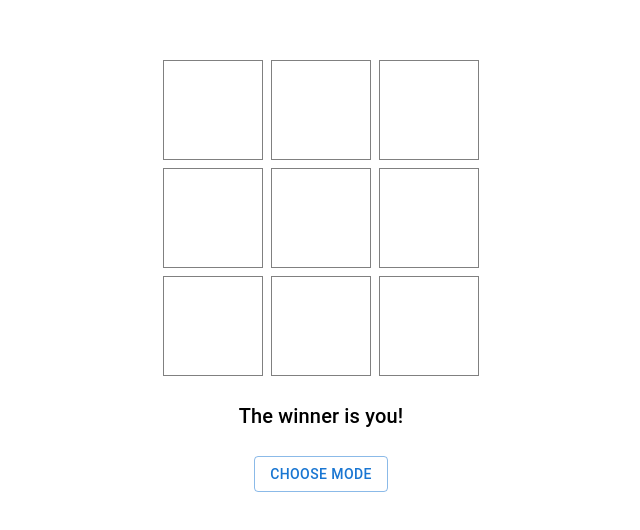
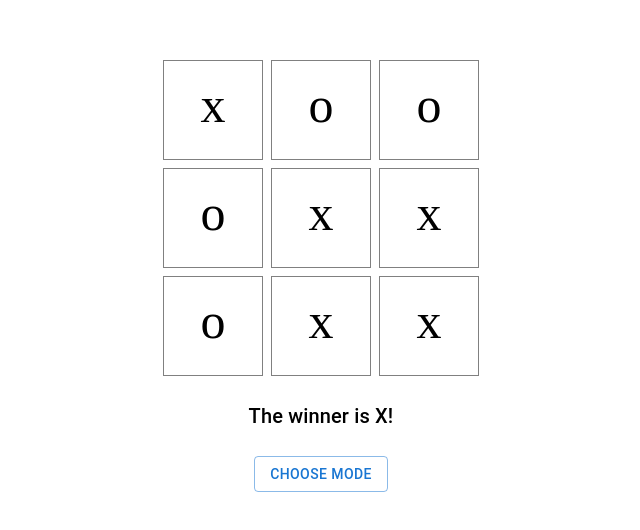
Before and after one commit to ulianakolodii/super-XO, a Next.js app: page /computer-vs-computer in a window 1280 px wide. Shown: the part 124-654 px from the top of the page, without its empty margins (319-959 px from the left). Built offline with nearby package versions, Linux system fonts and the light colour scheme.

Commit message:
finished showing winner logic

```diff
--- a/components/Grid.tsx
+++ b/components/Grid.tsx
@@ -4,9 +4,12 @@ import { Block } from "../types/Block";
 import HomeButton from "../components/HomeButton";
 import WinnerBox from "./WinnerBox";
 
-const Grid: FC<{ items: Array<Block>; onClick: (index: number) => void }> = ({
-  items,
-}) => {
+const Grid: FC<{
+  items: Array<Block>;
+  onClick: (index: number) => void;
+  winnerX: boolean;
+  winnerO: boolean;
+}> = ({ items, winnerX, winnerO }) => {
   return (
     <Box
       sx={{
@@ -42,6 +45,9 @@ const Grid: FC<{ items: Array<Block>; onClick: (index: number) => void }> = ({
                 height: 100,
                 border: "solid grey 1px",
                 cursor: "pointer",
+                textAlign: "center",
+                fontSize: 50,
+                paddingTop: "15px",
               }}
             >
               {value}
@@ -50,7 +56,7 @@ const Grid: FC<{ items: Array<Block>; onClick: (index: number) => void }> = ({
         })}
       </Box>
       <Box sx={{ marginTop: 3 }}>
-        <WinnerBox />
+        <WinnerBox winnerX={winnerX} winnerO={winnerO} />
       </Box>
       <Box sx={{ marginTop: 3 }}>
         <HomeButton />
--- a/components/WinnerBox.tsx
+++ b/components/WinnerBox.tsx
@@ -1,9 +1,28 @@
 import { Box, Typography } from "@mui/material";
+import { FC } from "react";
 
-const WinnerBox = () => {
+const WinnerBox: FC<{ winnerX: boolean; winnerO: boolean }> = ({
+  winnerX,
+  winnerO,
+}) => {
+  const winnerIs = () => {
+    if (winnerX) {
+      return "The winner is X!";
+    }
+    if (winnerO) {
+      return "The winner is O!";
+    }
+    // if (!winnerO && !winnerX && ) {
+    //   return "The Draw!";
+    // }
+    else {
+      return "The game is playing...";
+    }
+  };
+  winnerIs();
   return (
     <Box>
-      <Typography variant="h6">The winner is you!</Typography>
+      <Typography variant="h6">{winnerIs()}</Typography>
     </Box>
   );
 };
--- a/pages/computer-vs-computer.tsx
+++ b/pages/computer-vs-computer.tsx
@@ -1,10 +1,10 @@
-import { useCallback, useMemo, useState } from "react";
+import { useCallback, useEffect, useMemo, useState } from "react";
+import { Block } from "../types/Block";
 import Grid from "../components/Grid";
 import { getRandomNumberTo } from "../utils/getRandomNumberTo";
 import { isWinner } from "../utils/isWinner";
 
-const ComputerVsComputer = () => {
-  const [items, setItems] = useState([
+const defaultItems: Array<Block> = [
   { id: 0, value: "" },
   { id: 1, value: "" },
   { id: 2, value: "" },
@@ -14,7 +14,10 @@ const ComputerVsComputer = () => {
   { id: 6, value: "" },
   { id: 7, value: "" },
   { id: 8, value: "" },
-  ]);
+];
+
+const ComputerVsComputer = () => {
+  const [items, setItems] = useState(defaultItems);
   const [current, setCurrent] = useState("x");
 
   const availableItems = useMemo(
@@ -51,9 +54,29 @@ const ComputerVsComputer = () => {
     }
   }, [availableItems, winnerX, winnerO, setStateByIndex]);
 
+  // const reset = useCallback(() => {
+  //   setItems(defaultItems);
+  // }, [setItems])
+
+  // const handleReset = useCallback(() => {
+  //   if (isEnd) {
+  //     reset();
+  //   }
+  // }, [reset, isEnd]);
+
+  useEffect(() => {
+    const timer = setTimeout(handleBoxClick, 500);
+    return () => clearTimeout(timer);
+  }, [handleBoxClick]);
+
   return (
     <>
-      <Grid items={items} onClick={handleBoxClick}></Grid>
+      <Grid
+        items={items}
+        onClick={handleBoxClick}
+        winnerX={winnerX}
+        winnerO={winnerO}
+      ></Grid>
     </>
   );
 };
--- a/utils/isWinner.ts
+++ b/utils/isWinner.ts
@@ -2,8 +2,9 @@ import { matchDiagonalLeft } from "./matchDiagonalLeft";
 import { matchDiagonalRight } from "./matchDiagonalRight";
 import { matchVertical } from "./matchVertical";
 import { matchHorizontal } from "./matchHorizontal";
+import { Block } from "../types/Block";
 
-export const isWinner = (arr: Array<Object>, value: string) =>
+export const isWinner = (arr: Array<Block>, value: string) =>
   matchHorizontal(arr, value) ||
   matchVertical(arr, value) ||
   matchDiagonalLeft(arr, value) ||
--- a/utils/matchDiagonalLeft.ts
+++ b/utils/matchDiagonalLeft.ts
@@ -1,3 +1,5 @@
-export const matchDiagonalLeft = (arr: string, value = "X") => {
-    return arr[0] === value && arr[4] === value && arr[8] === value;
+import { Block } from "../types/Block";
+
+export const matchDiagonalLeft = (arr: Array<Block>, value = "X") => {
+    return arr[0].value === value && arr[4].value === value && arr[8].value === value;
   };
--- a/utils/matchDiagonalRight.ts
+++ b/utils/matchDiagonalRight.ts
@@ -1,3 +1,5 @@
-export const matchDiagonalRight = (arr: string, value = "X") => {
-    return arr[2] === value && arr[4] === value && arr[6] === value;
+import { Block } from "../types/Block";
+
+export const matchDiagonalRight = (arr: Array<Block>, value = "X") => {
+    return arr[2].value === value && arr[4].value === value && arr[6].value === value;
   };
--- a/utils/matchHorizontal.ts
+++ b/utils/matchHorizontal.ts
@@ -1,7 +1,9 @@
-export const matchHorizontal = (arr: string, value = "X") => {
+import { Block } from "../types/Block";
+
+export const matchHorizontal = (arr: Array<Block>, value = "X") => {
     return (
-      (arr[0] === value && arr[1] === value && arr[2] === value) ||
-      (arr[3] === value && arr[4] === value && arr[5] === value) ||
-      (arr[6] === value && arr[7] === value && arr[8] === value)
+      (arr[0].value === value && arr[1].value === value && arr[2].value === value) ||
+      (arr[3].value === value && arr[4].value === value && arr[5].value === value) ||
+      (arr[6].value === value && arr[7].value === value && arr[8].value === value)
     );
   };
--- a/utils/matchVertical.ts
+++ b/utils/matchVertical.ts
@@ -1,9 +1,9 @@
 import { Block } from "../types/Block";
 
-export const matchVertical = (arr: string, value = "X") => {
+export const matchVertical = (arr: Array<Block>, value = "X") => {
   return (
-    (arr[0] === value && arr[3] === value && arr[6] === value) ||
-    (arr[1] === value && arr[4] === value && arr[7] === value) ||
-    (arr[2] === value && arr[5] === value && arr[8] === value)
+    (arr[0].value === value && arr[3].value === value && arr[6].value === value) ||
+    (arr[1].value === value && arr[4].value === value && arr[7].value === value) ||
+    (arr[2].value === value && arr[5].value === value && arr[8].value === value)
   );
 };
```
Lines whose indentation alone changed are shown as unchanged.
